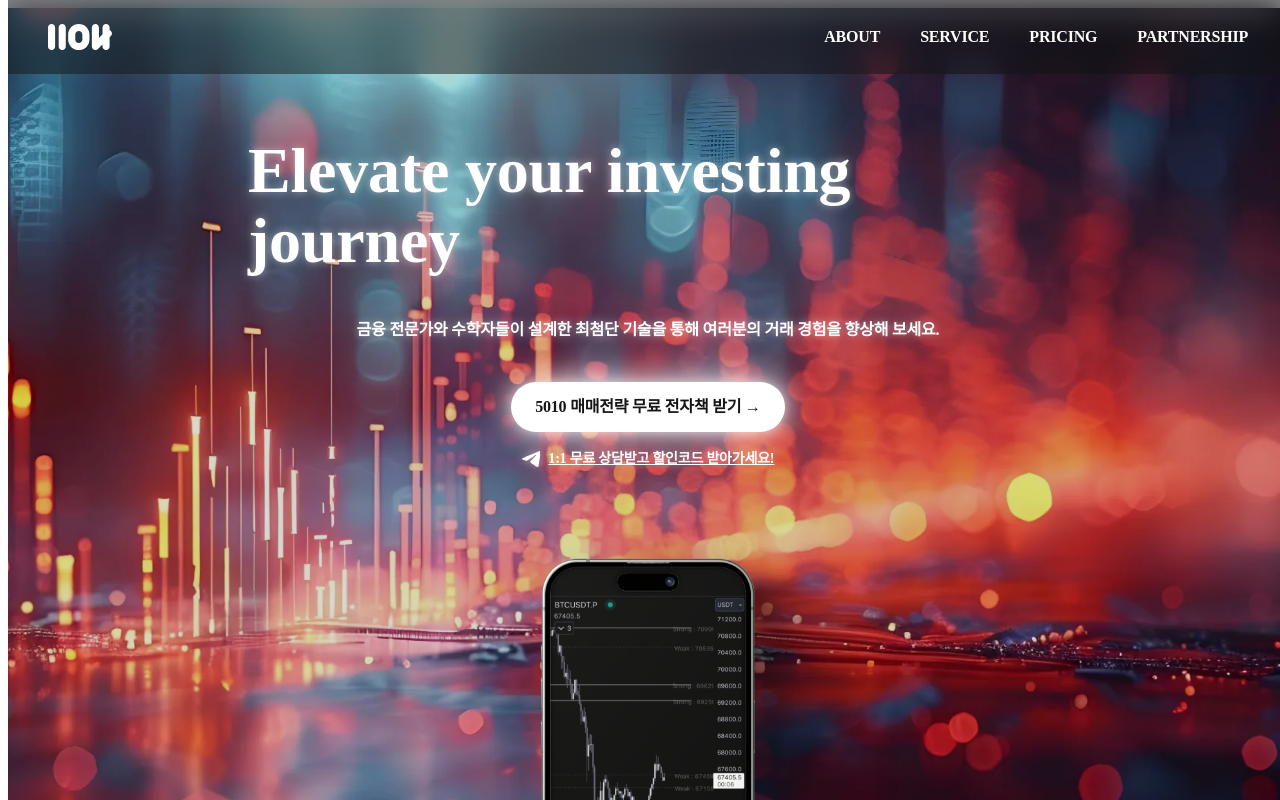
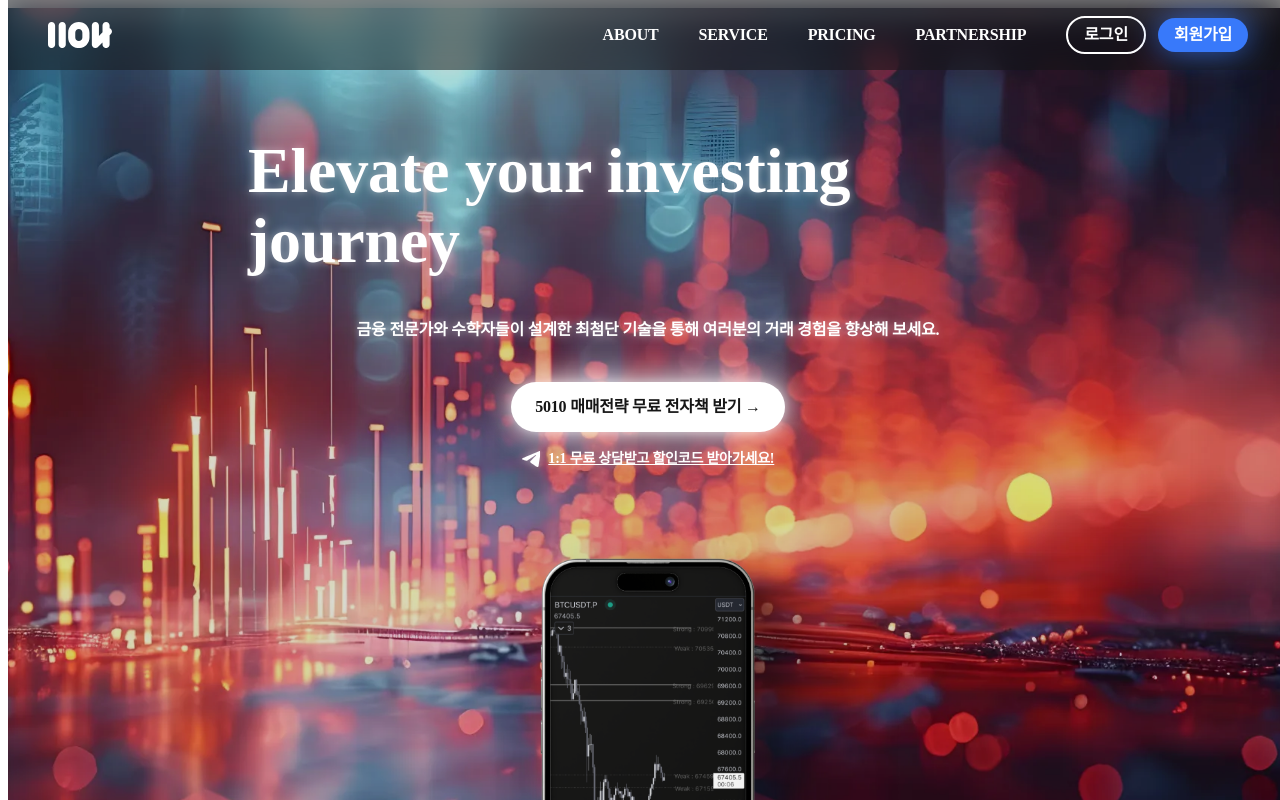
Before and after one commit to 5010-dev/1104-web, a React (Create React App) app: page / in a window 1280 px wide. Shown: the top 800 px of the page. Built offline with nearby package versions, Linux system fonts and the light colour scheme; no server answers; a web font is replaced by a local one; what aws-amplify would draw is missing.

Commit message:
Sign up/in button components added

```diff
--- a/src/components/feature/navigation-menu/navigation-menu-styles.ts
+++ b/src/components/feature/navigation-menu/navigation-menu-styles.ts
@@ -1,7 +1,8 @@
-import styled from 'styled-components'
+import styled, { css } from 'styled-components'
 
+import designTokens from '../../../styles/degisn-tokens/design-tokens.tokens'
 import { getTypography } from '../../../utils/typo.utils'
-import { getColour } from '../../../utils/colour.utils'
+import { hexToRgba, getColour } from '../../../utils/colour.utils'
 
 import { NavigationMenuContainerProps } from './navigation-menu.types'
 
@@ -14,7 +15,7 @@ export const NavigationMenuContainer = styled.div<Props>`
 	flex-direction: ${({ $deviceType }) =>
 		$deviceType === 'desktop' ? 'row' : 'column'};
 	justify-content: flex-start;
-	align-items: flex-start;
+	align-items: center;
 	gap: ${({ theme }) => theme.layout.section.gutter};
 
 	margin: ${({ theme, $deviceType }) =>
@@ -22,7 +23,8 @@ export const NavigationMenuContainer = styled.div<Props>`
 
 	.menu-link {
 		position: relative;
-		width: ${({ $deviceType }) => $deviceType === 'mobile' && '100%'};
+		width: ${({ $deviceType }) =>
+			$deviceType === 'desktop' ? 'auto' : '100%'};
 
 		text-decoration: none;
 		text-align: left;
@@ -40,4 +42,37 @@ export const NavigationMenuContainer = styled.div<Props>`
 			right: -0.25rem;
 		}
 	}
+
+	div#user-buttons-container {
+		width: ${({ $deviceType }) => ($deviceType === 'desktop' ? '100%' : '50%')};
+
+		display: flex;
+		flex-direction: row;
+		justify-content: center;
+		align-items: center;
+		gap: ${({ theme }) => theme.layout.component.gutter};
+
+		.user-button {
+			white-space: nowrap;
+			width: auto;
+
+			flex: 1 0 auto;
+
+			padding: ${({ theme }) =>
+				`${designTokens.layout.spacing.xsm} ${theme.layout.container.gutter}`};
+		}
+
+		#sign-up-button {
+			${({ theme }) => css`
+				-webkit-filter: drop-shadow(
+					0 0 1rem
+						${hexToRgba(getColour(theme, 'accent', 'primary', 'active'), 0.75)}
+				);
+				filter: drop-shadow(
+					0 0 1rem
+						${hexToRgba(getColour(theme, 'accent', 'primary', 'active'), 0.75)}
+				);
+			`}
+		}
+	}
 `
--- a/src/components/feature/navigation-menu/navigation-menu.component.tsx
+++ b/src/components/feature/navigation-menu/navigation-menu.component.tsx
@@ -3,6 +3,8 @@ import { Link } from 'react-router-dom'
 import { useDeviceTypeStore } from '../../../store/deviceTypeStore'
 
 import { NavigationMenuContainer } from './navigation-menu-styles'
+
+import Button from '../../global/button/button.component'
 
 export default function NavigationMenu() {
 	const deviceType = useDeviceTypeStore((state) => state.deviceType)
@@ -21,6 +23,30 @@ export default function NavigationMenu() {
 			<Link className="menu-link" to="/">
 				<span>PARTNERSHIP</span>
 			</Link>
+			<div id="user-buttons-container">
+				<Button
+					className="user-button"
+					id="sign-in-button"
+					accessibleName="user-buttons-container"
+					text="로그인"
+					appearance="neutral"
+					hierarchy="secondary"
+					stroke="outlined"
+					shape="rounding"
+					size="sm"
+				/>
+				<Button
+					className="user-button"
+					id="sign-up-button"
+					accessibleName="user-buttons-container"
+					text="회원가입"
+					appearance="accent"
+					hierarchy="primary"
+					stroke="filled"
+					shape="rounding"
+					size="sm"
+				/>
+			</div>
 		</NavigationMenuContainer>
 	)
 }
--- a/src/components/global/navigation/navigation.styles.ts
+++ b/src/components/global/navigation/navigation.styles.ts
@@ -23,11 +23,11 @@ export const NavigationContainer = styled(motion.header)<Props>`
 	gap: ${({ theme }) => theme.layout.section.gutter};
 
 	padding: ${({ theme, $deviceType }) =>
-		`${getDeviceTypePadding(
+		`${theme.layout.container.gutter} ${getDeviceTypePadding(
 			theme,
 			$deviceType,
-			'container',
-		)} ${getDeviceTypePadding(theme, $deviceType, 'section')}`};
+			'section',
+		)}`};
 
 	& > * {
 		z-index: 10;
```
